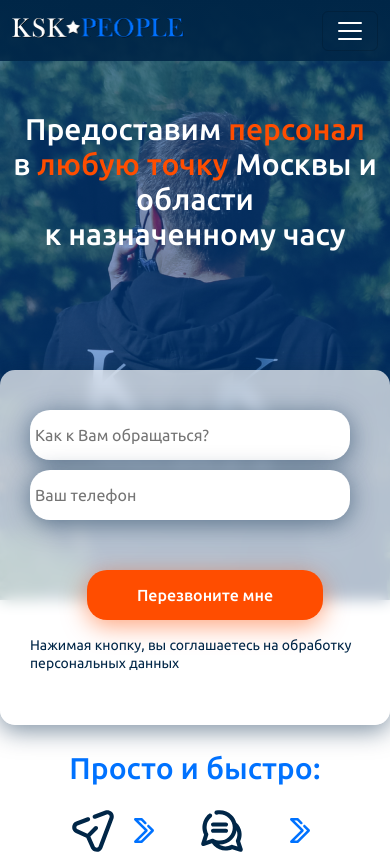
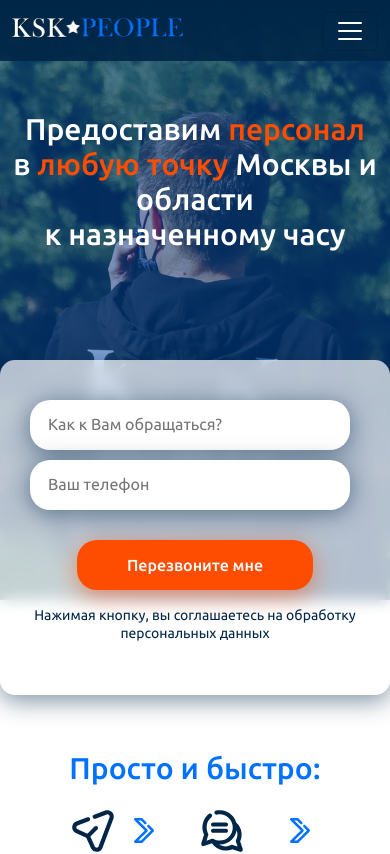
Before and after one commit to tayru/ksk-react, a React (Create React App) app: page / in a window 390 px wide. Shown: the top 854 px of the page. Built offline with nearby package versions, Linux system fonts and the light colour scheme.

Commit message:
форма 1 адаптив

```diff
--- a/src/adaptive.css
+++ b/src/adaptive.css
@@ -51,10 +51,16 @@
     .feedback-first {
         width: max-content;
         max-width: 648px;
-        top: 460px;
+        top: 495px;
     }
+
+		.feedback__text {
+			text-align: center;
+		}
+
     .feedback-first__button {
-        margin-top: 40px;
+        margin-top: 20px;
+				margin-left: 0px;
     }
 		.feedback-second {
 			min-height: 905px;
@@ -64,6 +70,10 @@
 			font-size: 30px;
 			margin-bottom: 30px;
 			margin-top: -80px;
+		}
+
+		.feedback-second__contacts {
+			display: none;
 		}
 
 		.simple-and-fast__title {
@@ -344,14 +354,13 @@ text-align: center;
     }
 
     .feedback-input {
-        padding: 5px 5px 5px 5px;
         gap: 10px;
         width: 100%;
         max-width: inherit;
     }
 
     .feedback-first {
-        top: 370px;
+        top: 390px;
     }
 
 		.popular-services__title {
@@ -412,4 +421,8 @@ text-align: center;
 	margin-right: 0px;
 }
 
+.feedback-first {
+	top: 360px;
 }
+
+}
```
